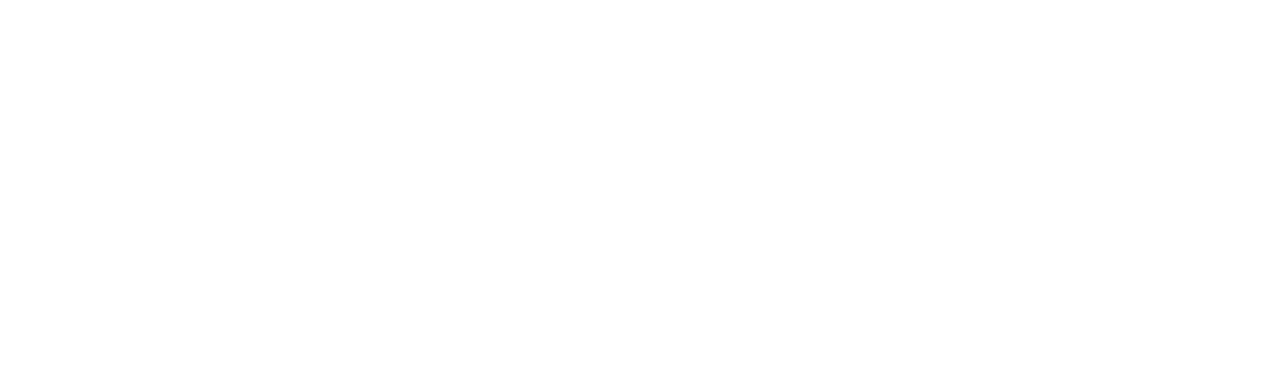
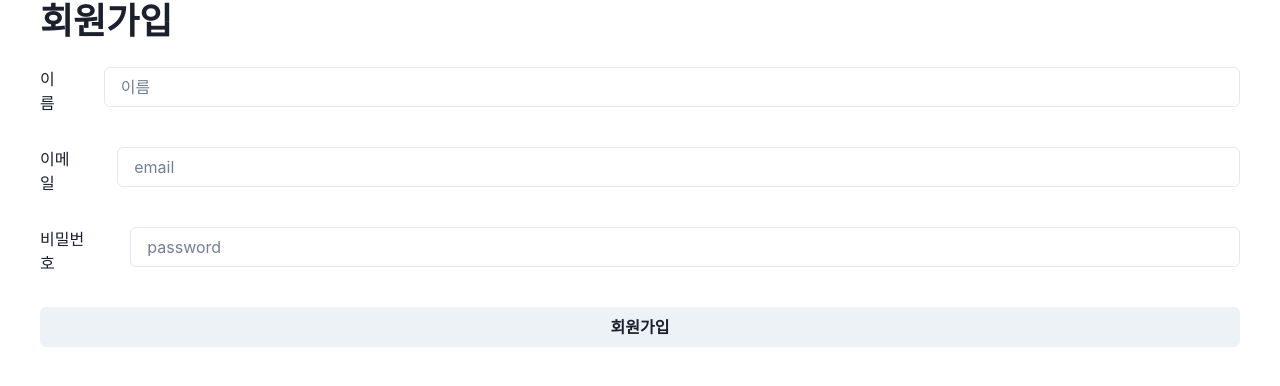
Before and after one commit to Reservation23/Front, a React (Create React App) app: page /signup in a window 1280 px wide. Before the commit this address had no page. Shown: the top 386 px of the page. Built offline with nearby package versions, Linux system fonts and the light colour scheme.

Commit message:
feat : SigninTemplate 생성 이후 연결

```diff
--- /dev/null
+++ b/src/components/_templates/signinTemplate.tsx
@@ -0,0 +1,26 @@
+import React from 'react';
+
+import RegisterForm from '../molecules/RegisterForm';
+
+import { RegisterFormProps } from '../molecules/RegisterForm';
+
+import { Box, BoxProps, Heading } from '@chakra-ui/react';
+
+interface SigninTemplateProps {
+  templateStyle: BoxProps;
+  registerForm: RegisterFormProps;
+}
+
+const SigninTemplate: React.FC<SigninTemplateProps> = ({
+  registerForm,
+  templateStyle,
+}) => {
+  return (
+    <Box {...templateStyle}>
+      <Heading>회원가입</Heading>
+      <RegisterForm {...registerForm} />
+    </Box>
+  );
+};
+
+export default SigninTemplate;
--- a/src/components/molecules/RegisterForm.tsx
+++ b/src/components/molecules/RegisterForm.tsx
@@ -11,28 +11,39 @@
 
 import CustomButton from '../atoms/Button';
 
-type RegisterFormProps = Omit<FormControlProps, 'onSubmit'> & {
-  onSubmit: (value: LoginData) => void;
+export type RegisterData = {
+  email: string;
+  password: string;
+  username: string;
 };
 
-type LoginData = {
-  email: string;
-  password: string;
+export type RegisterFormProps = Omit<FormControlProps, 'onSubmit'> & {
+  onSubmit: (value: RegisterData) => void;
 };
 
 const RegisterForm = (props: RegisterFormProps) => {
   const { onSubmit, ...rest } = props;
 
+  const [name, setName] = useState<string>('');
   const [email, setEmail] = useState<string>('');
   const [password, setPassword] = useState<string>('');
 
-  const handleSubmit = () => {
-    onSubmit({ email, password });
+  const handleSubmit: React.FormEventHandler<HTMLFormElement> = (e) => {
+    e.preventDefault();
+    onSubmit({ email, password, username: name });
   };
 
   return (
     <form onSubmit={handleSubmit}>
       <FormControl display={'flex'} flexDirection={'column'} gap={6} {...rest}>
+        <Box display={'flex'} flexDirection={'row'} gap={6}>
+          <FormLabel>이름</FormLabel>
+          <CustomInput
+            placeholder="이름"
+            value={name}
+            onChange={(e) => setName(e.target.value)}
+          />
+        </Box>
         <Box display={'flex'} flexDirection={'row'} gap={6}>
           <FormLabel>이메일</FormLabel>
           <CustomInput
@@ -50,7 +61,7 @@
             onChange={(e) => setPassword(e.target.value)}
           />
         </Box>
-        <CustomButton>회원가입</CustomButton>
+        <CustomButton type="submit">회원가입</CustomButton>
       </FormControl>
     </form>
   );
--- a/src/pages/routes.tsx
+++ b/src/pages/routes.tsx
@@ -1,13 +1,21 @@
 import React from 'react';
 import GlobalLayout from './_layout';
 import Index from './index';
+import SignUpIndex from './signup';
 
 export const routes = [
   {
     path: '/',
     element: <GlobalLayout />,
-    children: [{ path: '/', element: <Index />, index: true }],
+    children: [
+      { path: '/', element: <Index />, index: true },
+      {
+        path: 'signup',
+        element: <SignUpIndex />,
+        index: true,
+      },
+    ],
   },
 ];
 
-export const pages = [{ route: '/' }];
+export const pages = [{ route: '/' }, { route: '/signup' }];
--- /dev/null
+++ b/src/pages/signup/index.tsx
@@ -0,0 +1,41 @@
+import React from 'react';
+
+import SigninTemplate from '../../components/_templates/signinTemplate';
+
+import { RegisterData } from '../../components/molecules/RegisterForm';
+
+const SignUpIndex = () => {
+  const onSubmit = async (value: RegisterData) => {
+    try {
+      const response = await fetch('/member', {
+        method: 'POST',
+        body: JSON.stringify(value),
+        headers: {
+          'Content-Type': 'application/json',
+        },
+      });
+
+      const result = await response.json();
+      console.log(result);
+    } catch (error) {
+      console.log(error);
+    }
+  };
+
+  return (
+    <SigninTemplate
+      templateStyle={{
+        width: ['100%', '100%', '100%', 1200],
+        margin: '0 auto',
+        display: 'flex',
+        flexDir: 'column',
+        gap: 6,
+      }}
+      registerForm={{
+        onSubmit,
+      }}
+    />
+  );
+};
+
+export default SignUpIndex;
```
